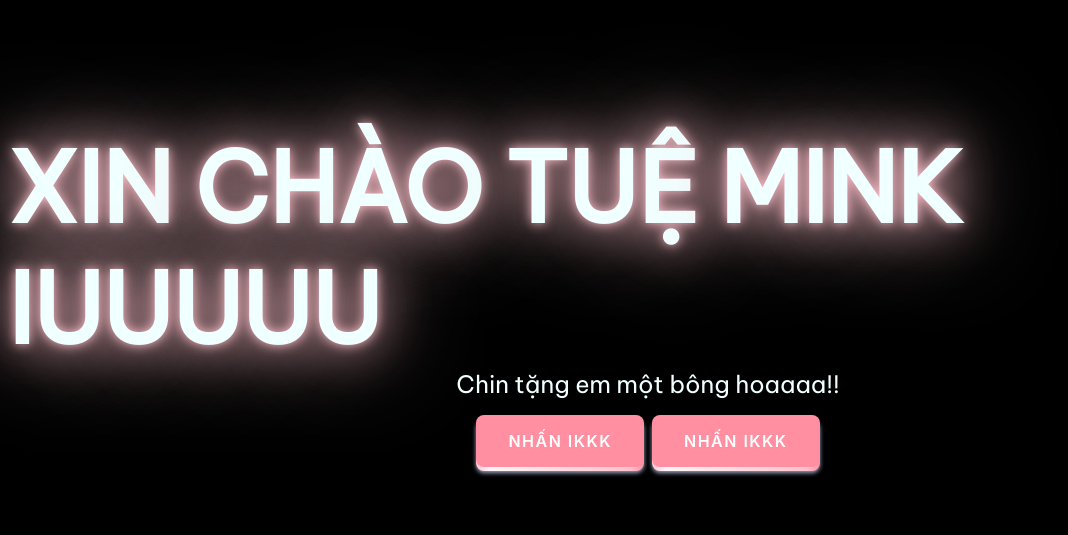
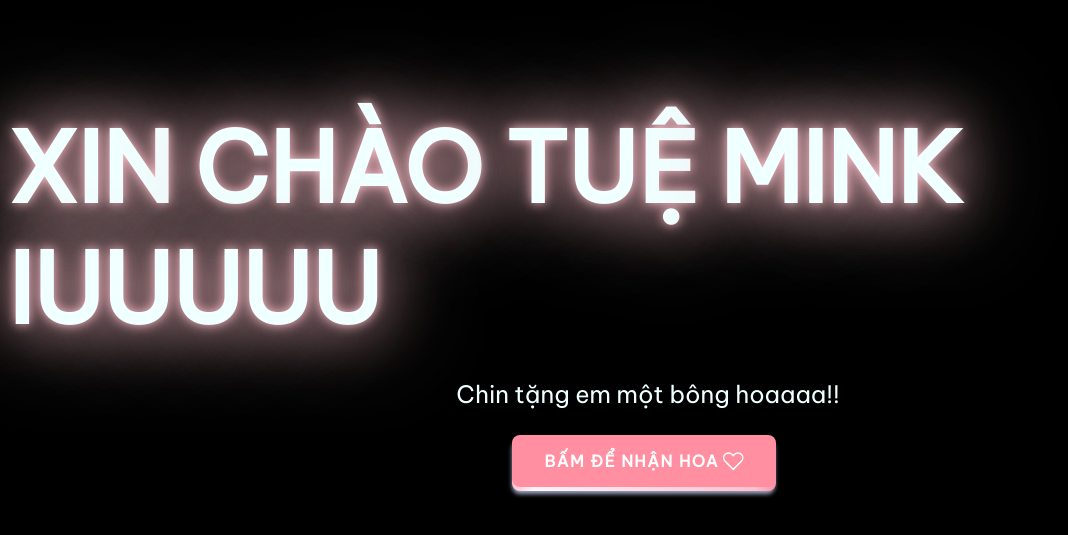
Before and after one commit to NghiemDangg/flower, a plain HTML site: page index.html in a window 1280 px wide. Shown: the part 109-644 px from the top of the page, without its empty margins (0-1068 px from the left). Drawn offline with Linux system fonts and the light colour scheme.

Commit message:
Update logic

```diff
--- a/css/main.css
+++ b/css/main.css
@@ -34,6 +34,26 @@ body {
 .flowers {
   position: relative;
   transform: scale(0.9);
+}
+.description{
+  position: absolute;
+  z-index: 999;
+  top: 30px;
+  font-weight: bold;
+  font-size: 2.5rem;
+  color: #fff;
+  font-family: 'Be Vietnam Pro', sans-serif;
+  text-shadow: 0 0 12px hsl(350, 100%, 88%), 0 0 50px #ffc0cb, 0 0 100px #ffc0cb;
+  animation: fadeIn 3s ease-in;
+}
+
+@keyframes fadeIn{
+  from {
+    opacity: 0;
+  }
+  to {
+    opacity: 1;
+  }
 }
 
 .flower {
--- a/css/style.css
+++ b/css/style.css
@@ -17,16 +17,16 @@ body{
 .greetings{
     font-size: 6rem;
     font-weight: 900;
-
+    margin-bottom: 30px;
 }
 .greetings > span{
-    /* animation: glow 2.5s ease-in-out infinite; */
-    text-shadow: 0 0 12px hsl(350, 100%, 88%), 0 0 50px #ffc0cb, 0 0 100px #ffc0cb;
+    animation: glow 2.5s ease-in-out;
+    text-shadow: 0 0 12px hsl(350, 100%, 88%), 0 0 60px #ffc0cb, 0 0 100px #ffc0cb;
 }
 @keyframes glow{
     0%, 100%{
         color: #fff;
-        text-shadow: 0 0 12px #ffc0cb, 0 0 50px #ffc0cb, 0 0 100px #ffc0cb;
+        text-shadow: 0 0 12px #ffc0cb, 0 0 60px #ffc0cb, 0 0 100px #ffc0cb;
     }
     10%, 90%{
         color: #111;
@@ -48,7 +48,7 @@ body{
 
 .description{
     font-size: 1.5rem;
-    margin-bottom: 20px;
+    margin-bottom: 30px;
 }
 
 .button a{
@@ -116,7 +116,7 @@ body{
   }
 
   .front {
-    display: block;
+    display: flex;
     position: relative;
     border-radius: 8px;
     background: hsl(350, 100%, 78%) ;
--- a/index.html
+++ b/index.html
@@ -24,16 +24,24 @@
         <a href="flower.html">
           <span class="shadow"></span>
           <span class="edge"></span>
-          <span class="front">Nhấn ikkk</span>
+          <span class="front">
+            <span style="margin-right: 4px">Bấm để nhận hoa</span>
+            <svg
+            viewBox="0 0 17.503 15.625"
+            height="20.625"
+            width="20.503"
+            xmlns="http://www.w3.org/2000/svg"
+            class="icon"
+            fill="white"
+          >
+            <path
+              transform="translate(0 0)"
+              d="M8.752,15.625h0L1.383,8.162a4.824,4.824,0,0,1,0-6.762,4.679,4.679,0,0,1,6.674,0l.694.7.694-.7a4.678,4.678,0,0,1,6.675,0,4.825,4.825,0,0,1,0,6.762L8.752,15.624ZM4.72,1.25A3.442,3.442,0,0,0,2.277,2.275a3.562,3.562,0,0,0,0,5l6.475,6.556,6.475-6.556a3.563,3.563,0,0,0,0-5A3.443,3.443,0,0,0,12.786,1.25h-.01a3.415,3.415,0,0,0-2.443,1.038L8.752,3.9,7.164,2.275A3.442,3.442,0,0,0,4.72,1.25Z"
+              id="Fill"
+            ></path>
+          </svg>
+          </span>
         </a>
       </button>
-      <button class="pushable button">
-        <a href="rose.html">
-          <span class="shadow"></span>
-          <span class="edge"></span>
-          <span class="front">Nhấn ikkk</span>
-        </a>
-      </button>
-    </div>
   </body>
 </html>
```
Also changed, not shown: flower.html (+4 -1 lines).
